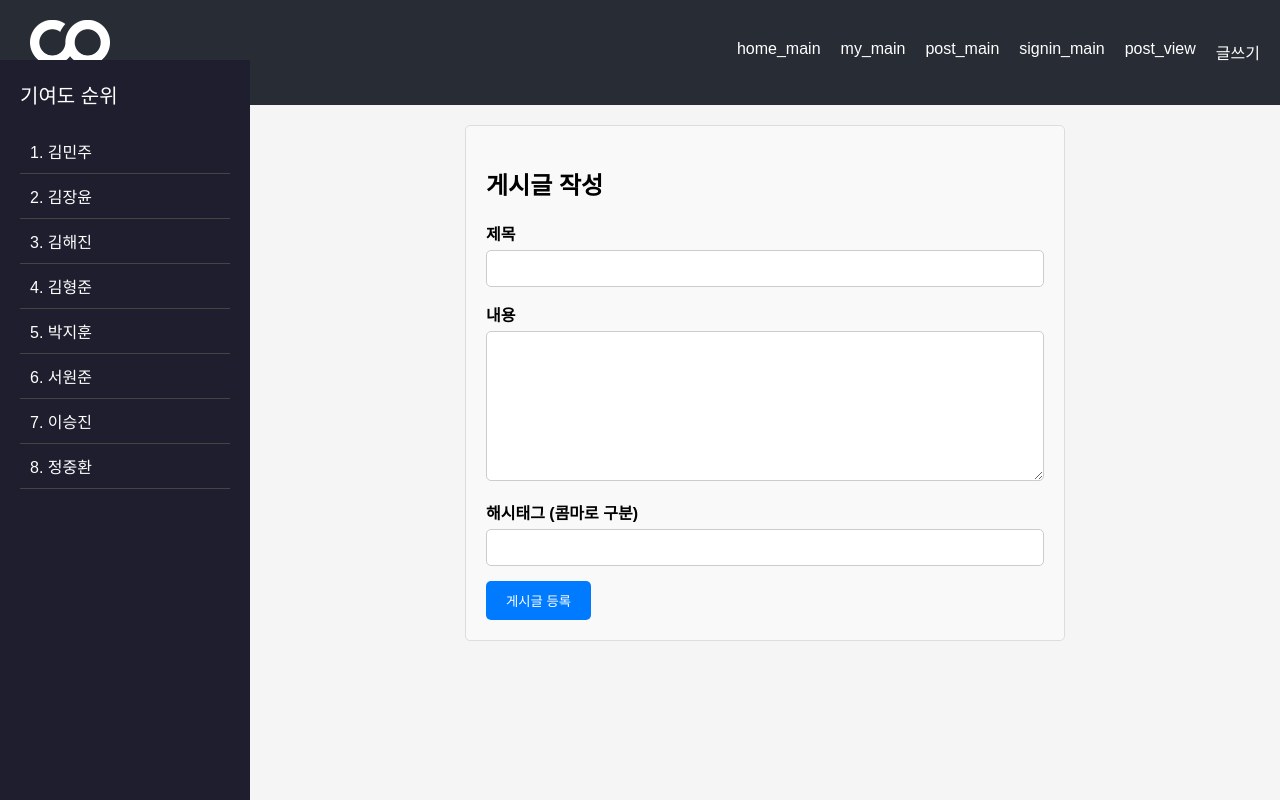
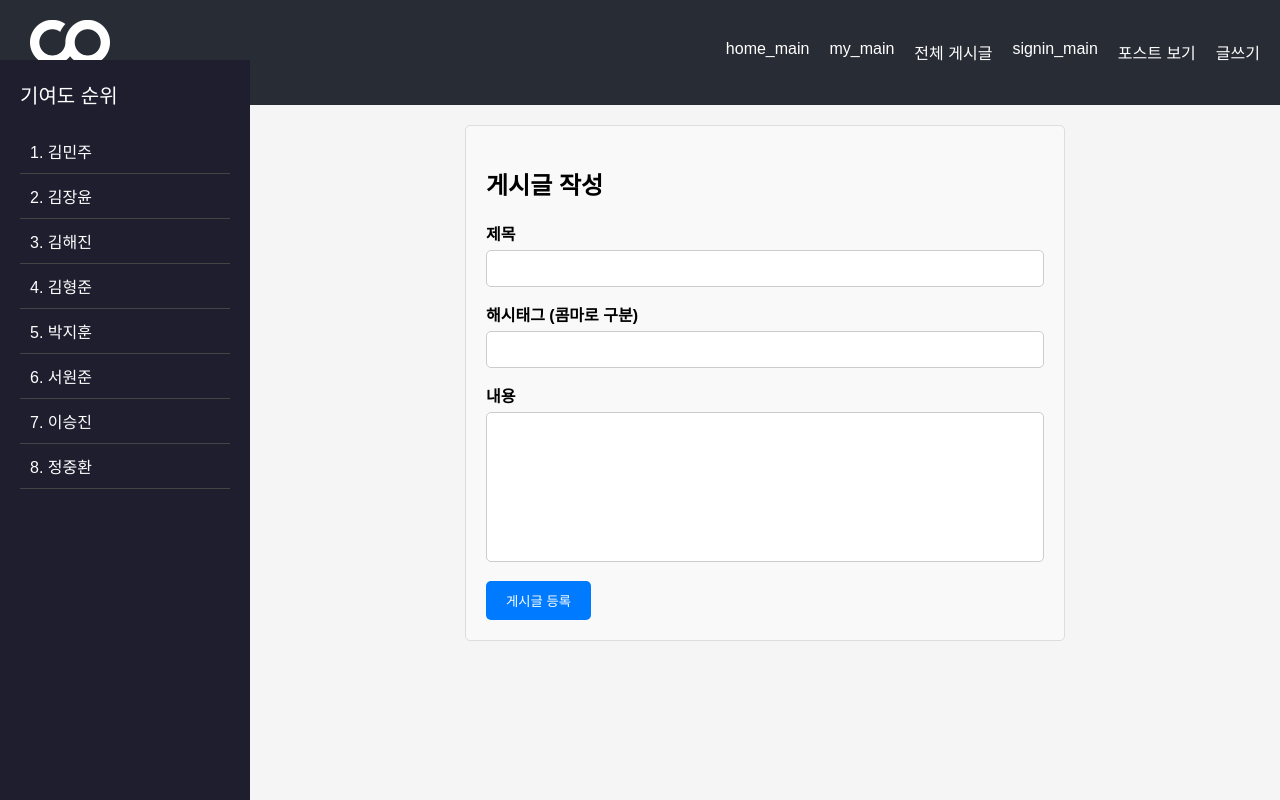
Before and after one commit to Core-View/Front-End, a React (Create React App) app in the folder front/: page /post_write in a window 1280 px wide. Built offline with nearby package versions, Linux system fonts and the light colour scheme.

Commit message:
Feat: 내용 overflow 처리

```diff
--- a/front/src/Common/Header.jsx
+++ b/front/src/Common/Header.jsx
@@ -18,13 +18,13 @@ function Header() {
             <Link to="my_main">my_main</Link>
           </li>
           <li>
-            <Link to="/post_main">post_main</Link>
+            <Link to="/post_main">전체 게시글</Link>
           </li>
           <li>
             <Link to="users/sign-in">signin_main</Link>
           </li>
           <li>
-            <Link to="post_view">post_view</Link>
+            <Link to="post_view">포스트 보기</Link>
           </li>
           <li>
             <Link to="post_write">글쓰기</Link>
--- a/front/src/Post/post_write.css
+++ b/front/src/Post/post_write.css
@@ -23,11 +23,14 @@
     padding: 10px;
     border: 1px solid #ccc;
     border-radius: 5px;
+    box-sizing: border-box;
 }
 
 .post-write-form textarea {
-    height: 150px;
-    resize: vertical;
+    height: auto;
+    resize: none; /* 수동 크기 조정을 막기 위해 resize: none; */
+    overflow: hidden;
+    min-height: 150px; /* 최소 높이 설정 */
 }
 
 .post-write-form button {
--- a/front/src/Post/post_write.jsx
+++ b/front/src/Post/post_write.jsx
@@ -1,4 +1,4 @@
-import React, { useState } from "react";
+import React, { useState, useRef } from "react";
 import axios from "axios";
 import "./post_write.css";
 
@@ -6,32 +6,37 @@ const PostWrite = () => {
     const [title, setTitle] = useState("");
     const [content, setContent] = useState("");
     const [hashtags, setHashtags] = useState("");
+    const contentRef = useRef(null);
 
     const handleSubmit = async (e) => {
         e.preventDefault();
 
-        // 서버로 보낼 데이터
         const postData = {
             title,
             content,
-            hashtags: hashtags.split(",").map((tag) => tag.trim()), // 해시태그를 배열로 변환
+            hashtags: hashtags.split(",").map((tag) => tag.trim()),
         };
 
         try {
-        // MySQL 서버에 데이터 전송
             const response = await axios.post("YOUR_SERVER_ENDPOINT/posts", postData);
 
             if (response.status === 200) {
                 alert("게시글이 성공적으로 등록되었습니다!");
-            // 폼 초기화
                 setTitle("");
                 setContent("");
                 setHashtags("");
+                contentRef.current.style.height = "auto";
             }
         } catch (error) {
             console.error("게시글 등록 중 오류 발생:", error);
             alert("게시글 등록 중 오류가 발생했습니다.");
         }
+    };
+
+    const handleContentChange = (e) => {
+        setContent(e.target.value);
+        contentRef.current.style.height = "auto";
+        contentRef.current.style.height = `${contentRef.current.scrollHeight}px`;
     };
 
     return (
@@ -49,15 +54,6 @@ const PostWrite = () => {
             />
             </div>
             <div className="form-group">
-            <label htmlFor="content">내용</label>
-            <textarea
-                id="content"
-                value={content}
-                onChange={(e) => setContent(e.target.value)}
-                required
-            ></textarea>
-            </div>
-            <div className="form-group">
             <label htmlFor="hashtags">해시태그 (콤마로 구분)</label>
             <input
                 type="text"
@@ -66,6 +62,16 @@ const PostWrite = () => {
                 onChange={(e) => setHashtags(e.target.value)}
             />
             </div>
+            <div className="form-group">
+            <label htmlFor="content">내용</label>
+            <textarea
+                id="content"
+                value={content}
+                onChange={handleContentChange}
+                ref={contentRef}
+                required
+            ></textarea>
+            </div>
             <button type="submit">게시글 등록</button>
         </form>
         </div>
```
Lines whose indentation alone changed are shown as unchanged.
